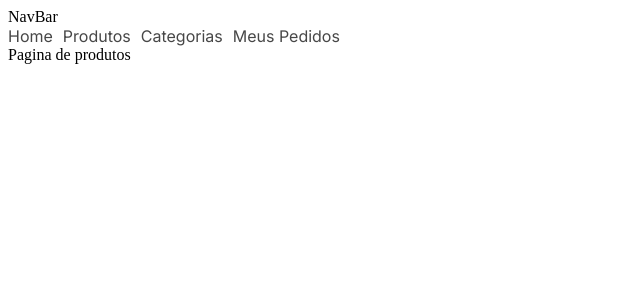
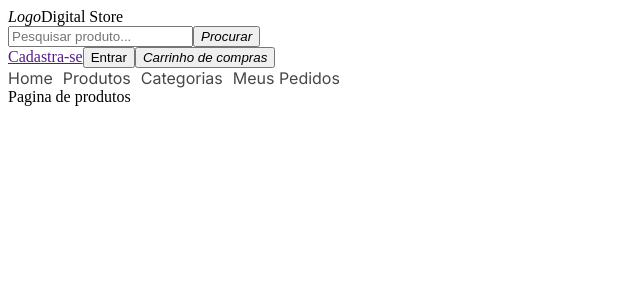
Before and after one commit to marcellovm/grupo03, a React (Create React App) app in the folder app-group03/: page /produtos in a window 1280 px wide. Shown: the top 300 px of the page, without its empty margins (0-640 px from the left). Built offline with nearby package versions, Linux system fonts and the light colour scheme.

Commit message:
Iniciando a NavBar

```diff
--- a/app-group03/src/components/NavBar/index.js
+++ b/app-group03/src/components/NavBar/index.js
@@ -1,5 +1,24 @@
 export default function NavBar() {
     return (
-        <div>NavBar</div>
+        <header>
+            <div className="topo">
+                <div className="logo">
+                    <i>Logo</i>
+                    Digital Store
+                </div>
+                <div className="search">
+                    <input placeholder="Pesquisar produto..."/>
+                    <button className="icon-button">
+                        <i>Procurar</i>
+                    </button>
+                </div>
+                <div className="topo-direito">
+                    <a href="">Cadastra-se</a>
+                    <button className="btn-primary">Entrar</button>
+                    <button className="icon-button"><i>Carrinho de compras</i></button>
+                </div>
+            </div>
+        </header>
+
     )
 }
```
Also changed, not shown: app-group03/src/components/NavBar/styles.scss (+16 -0 lines).
